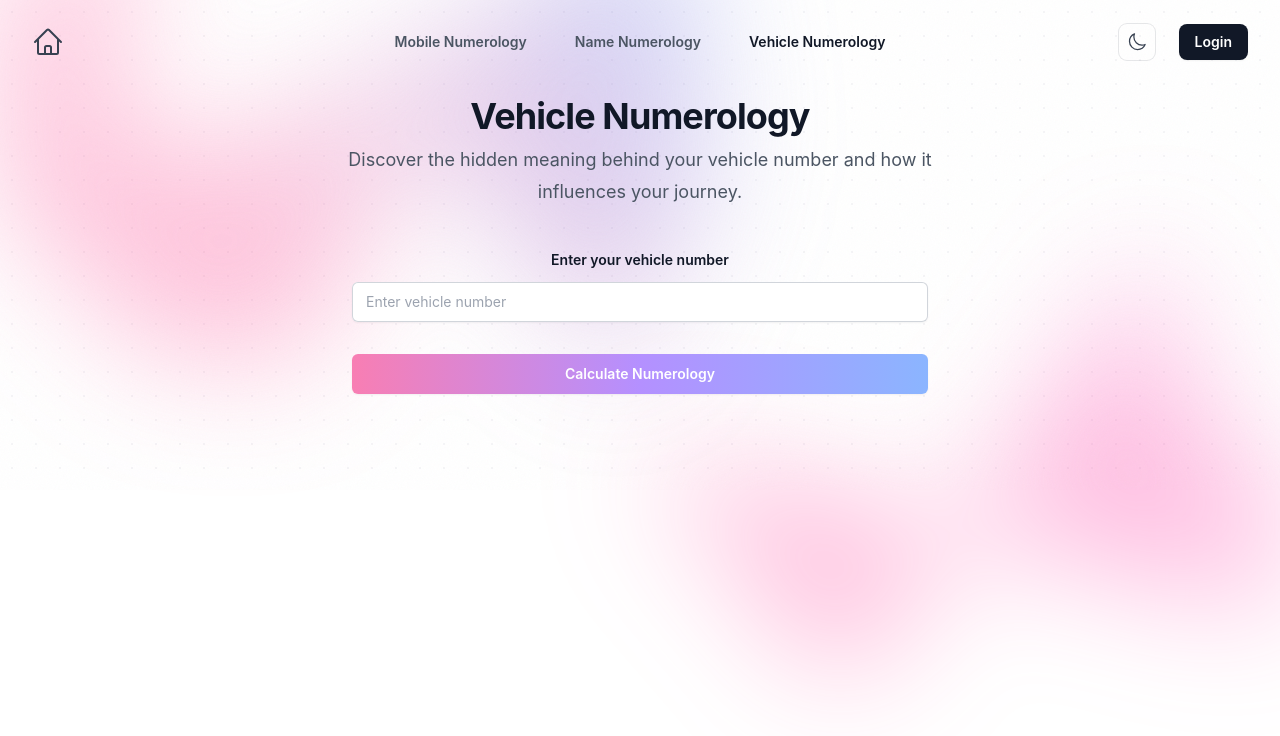
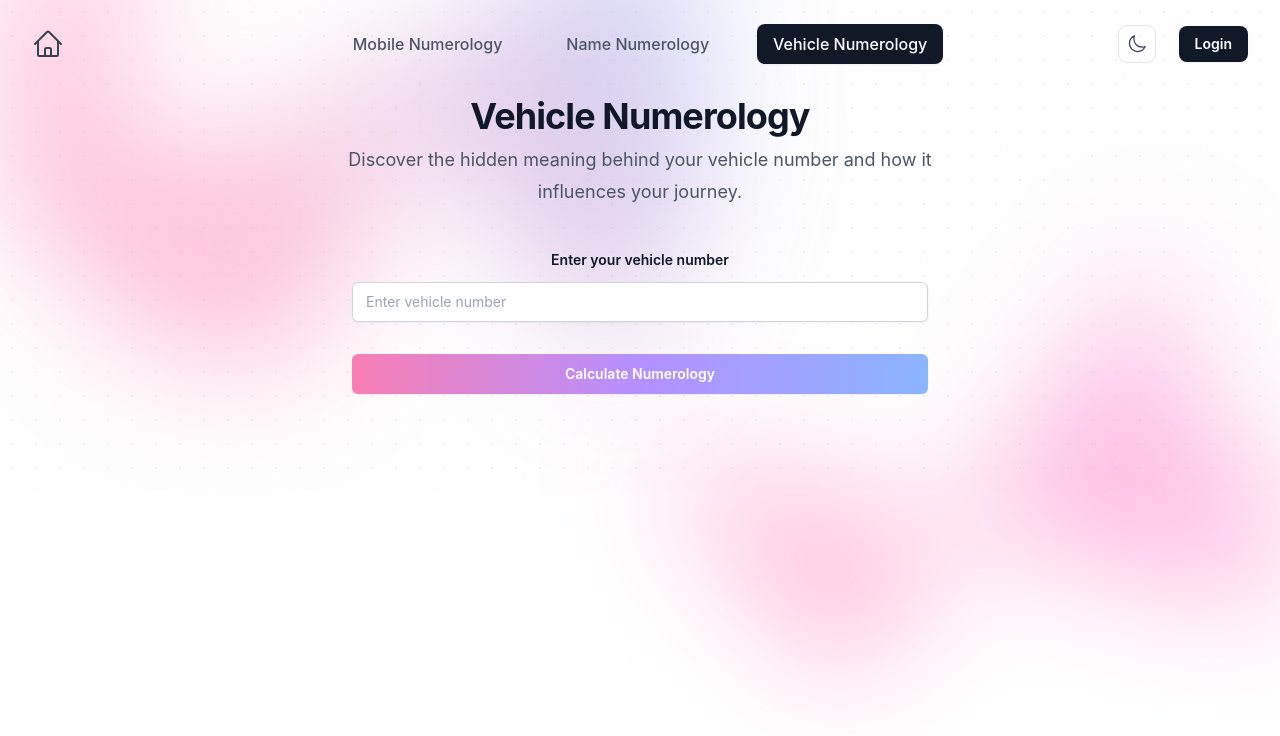
Before and after one commit to AI-CodeGen/numerology-portal-cursor, a React (Create React App) app in the folder frontend/: page /vehicle in a window 1280 px wide. Shown: the top 736 px of the page. Built offline with nearby package versions, Linux system fonts and the light colour scheme.

Commit message:
Header button hover effect added

```diff
--- a/frontend/src/components/Header.tsx
+++ b/frontend/src/components/Header.tsx
@@ -38,15 +38,15 @@ const Header: React.FC = () => {
             </svg>
           </button>
         </div>
-        <div className="hidden lg:flex lg:gap-x-12">
+        <div className="hidden lg:flex lg:gap-x-8">
           {navItems.map((item) => (
             <Link
               key={item.path}
               to={item.path}
-              className={`text-sm font-semibold leading-6 transition duration-200 ${
+              className={`text-base font-medium leading-6 px-4 py-2 rounded-lg transition-all duration-200 ${
                 location.pathname === item.path
-                  ? 'text-gray-900 dark:text-white'
-                  : 'text-gray-600 hover:text-gray-900 dark:text-gray-400 dark:hover:text-white'
+                  ? 'bg-gray-900 text-white shadow-sm dark:bg-white dark:text-gray-900'
+                  : 'text-gray-600 hover:bg-gray-900/50 hover:text-white dark:text-gray-400 dark:hover:bg-white/50 dark:hover:text-white'
               }`}
             >
               {item.label}
```
